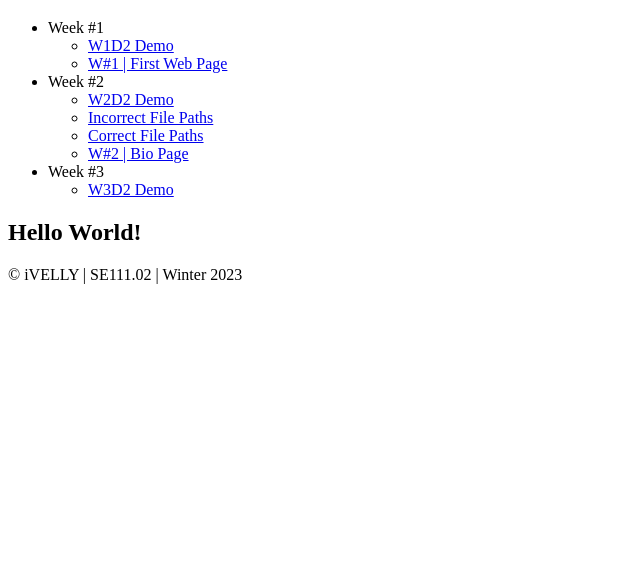
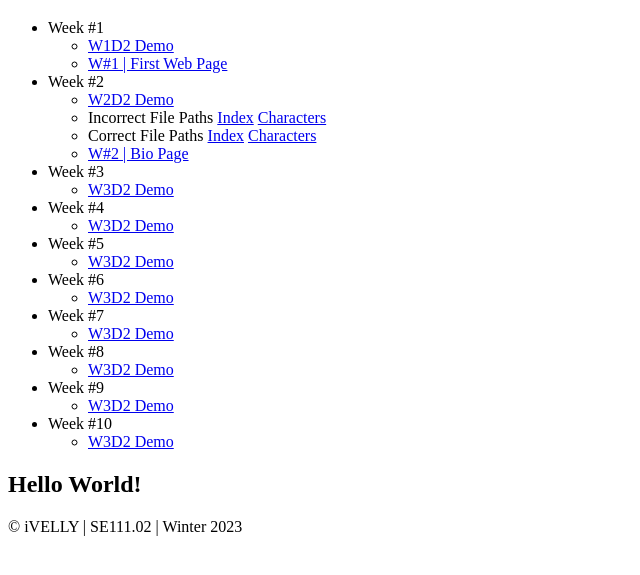
Before and after one commit to iVelly/se111_202320, a plain HTML site: page index.html in a window 1280 px wide. Shown: the part 61-636 px from the top of the page, without its empty margins (0-640 px from the left). Drawn offline with Linux system fonts and the light colour scheme.

Commit message:
2/3/2023 part2

```diff
--- a/index.html
+++ b/index.html
@@ -38,14 +38,16 @@
                         <li>
                             <a href="week2_demo/index.html">W2D2 Demo</a>
                         </li>
-                        <li>
-                            <a href="file-paths-incorrect/index.html">Incorrect File Paths</a>
+                        <li> Incorrect File Paths
+                            <a href="w2_file_path_incorrect\file-paths-incorrect\index.html">Index</a>
+                            <a href="w2_file_path_incorrect\file-paths-incorrect\pages\characters\characters_page.html">Characters</a>
+                        </li>
+                        <li> Correct File Paths
+                            <a href="w2_file_paths_correct\index.html">Index</a>
+                            <a href="w2_file_paths_correct\characters.html">Characters</a>
                         </li>
                         <li>
-                            <a href="file-paths-correct/index.html">Correct File Paths</a>
-                        </li>
-                        <li>
-                            <a href="w2-bio/index.html">W#2 | Bio Page</a>
+                            <a href="w2_bio_page\single_page_bio.html">W#2 | Bio Page</a>
                         </li>
                     </ul>
                 </li><!--/ end of Week #2-->
@@ -56,6 +58,55 @@
                         </li>
                     </ul>
                 </li><!--/ end of Week #3-->
+                <li>Week #4
+                    <ul>
+                        <li>
+                            <a href="week3_demo/about.html">W3D2 Demo</a>
+                        </li>
+                    </ul>
+                </li><!--/ end of Week #4-->
+                <li>Week #5
+                    <ul>
+                        <li>
+                            <a href="week3_demo/about.html">W3D2 Demo</a>
+                        </li>
+                    </ul>
+                </li><!--/ end of Week #5-->
+                <li>Week #6
+                    <ul>
+                        <li>
+                            <a href="week3_demo/about.html">W3D2 Demo</a>
+                        </li>
+                    </ul>
+                </li><!--/ end of Week #6-->
+                <li>Week #7
+                    <ul>
+                        <li>
+                            <a href="week3_demo/about.html">W3D2 Demo</a>
+                        </li>
+                    </ul>
+                </li><!--/ end of Week #7-->
+                <li>Week #8
+                    <ul>
+                        <li>
+                            <a href="week3_demo/about.html">W3D2 Demo</a>
+                        </li>
+                    </ul>
+                </li><!--/ end of Week #8-->
+                <li>Week #9
+                    <ul>
+                        <li>
+                            <a href="week3_demo/about.html">W3D2 Demo</a>
+                        </li>
+                    </ul>
+                </li><!--/ end of Week #9-->
+                <li>Week #10
+                    <ul>
+                        <li>
+                            <a href="week3_demo/about.html">W3D2 Demo</a>
+                        </li>
+                    </ul>
+                </li><!--/ end of Week #10-->
 
 
 
```
Also changed, not shown: w2_bio_page/single_page_bio.html (+15 -4 lines), w2_file_paths_correct/characters.html (added, +55 -0 lines), w2_file_paths_correct/index.html (added, +46 -0 lines), w2_file_paths_correct/images/main-images/neit-logo.png (added), w2_file_paths_correct/images/main-images/neit-tiger.png (added), w2_file_paths_correct/images/monsters/alien.jpg (added), w2_file_paths_correct/images/monsters/godzilla.jpg (added), w2_file_paths_correct/images/people/macho-man.png (added), w2_file_paths_correct/images/people/mrt.webp (added).
